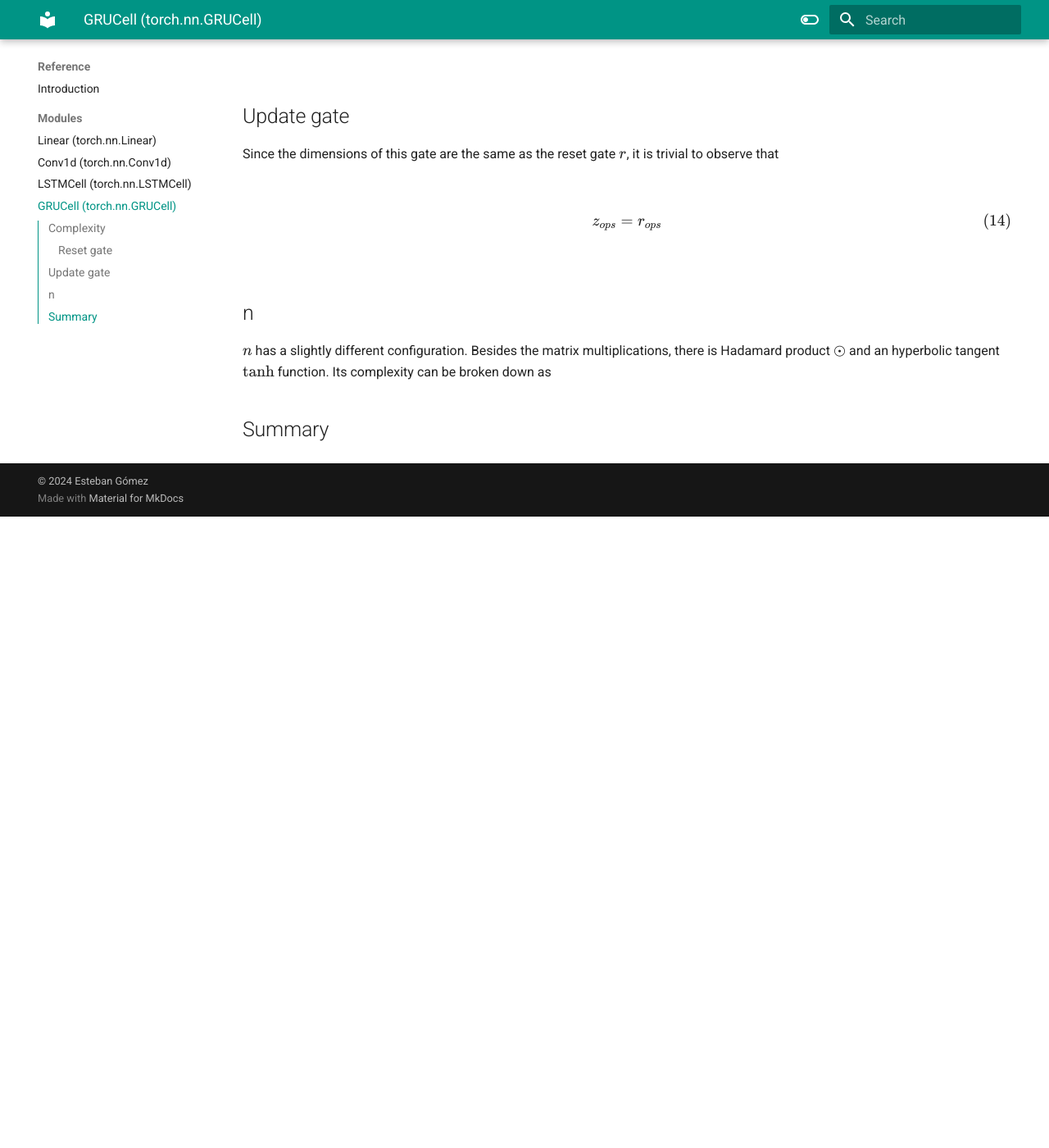
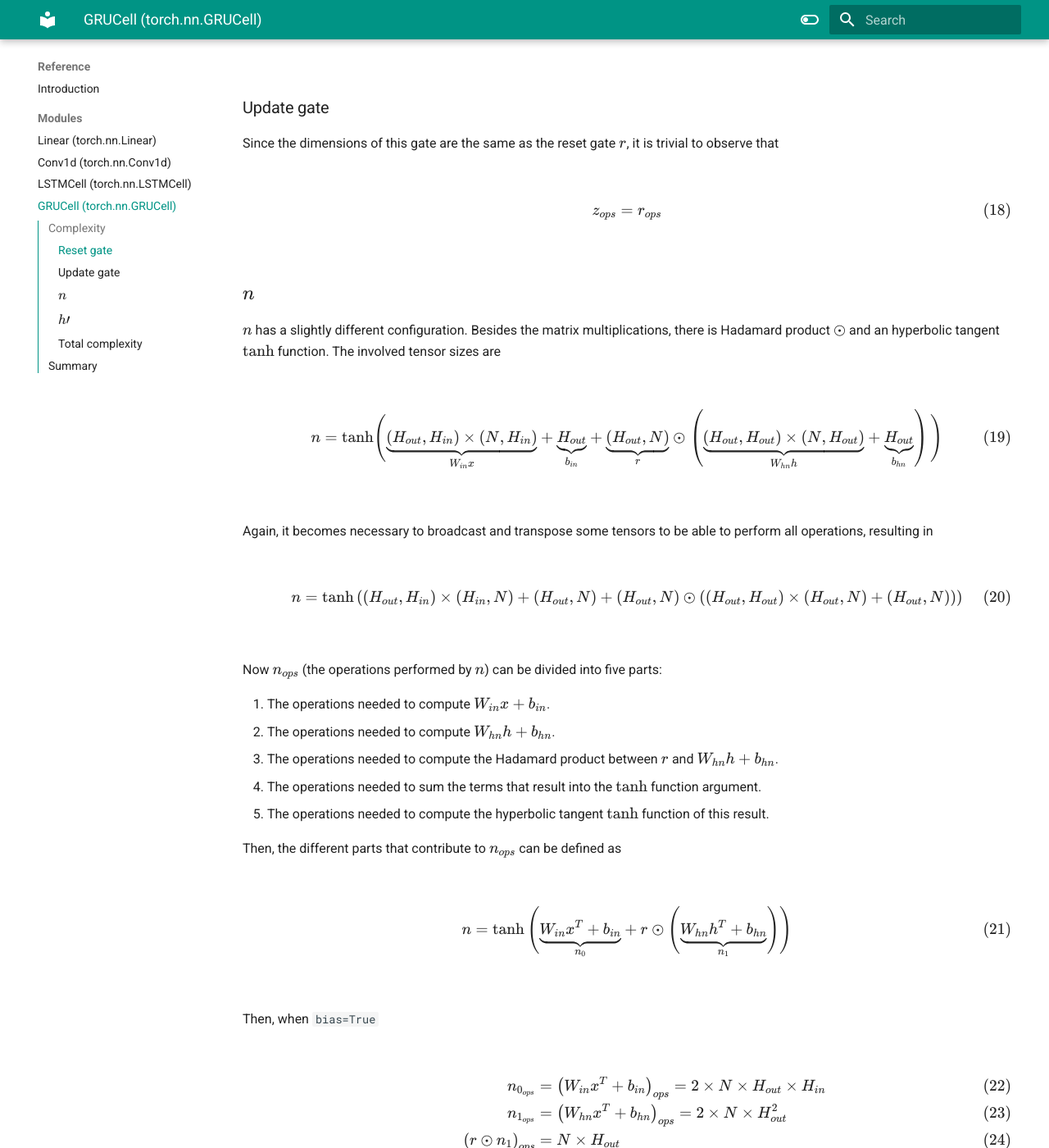
Before and after one commit to eagomez2/moduleprofiler, an MkDocs documentation site: the page built from docs/modules/grucell.md, in a window 1280 px wide and 1400 px high, scrolled down 2645 px. Shown: the whole window at 82% size. Built offline with MkDocs 1.6.1 and Material for MkDocs 9.7.7, drawn with Linux system fonts in a browser that asks for light colours; before the commit the page ends 3275 px from its top, so only the background shows below that; some of the changed text lies outside the part shown.

Commit message:
Update GRUCell and LSTMCell docs

```diff
--- a/docs/modules/grucell.md
+++ b/docs/modules/grucell.md
@@ -47,7 +47,7 @@
 
 This will result in a tensor of shape $\left(H_{out}, N\right)$. To estimate the complexity of this operation, it is possible to reuse the results from [`torch.nn.Linear`](./linear.md) for both matrix multiplications and add the sigmoid operations $\sigma$. $r_{ops}$ (the operations of the reset gate $r$) can be then broken down into four parts:
 
-1. The operations to needed compute $W_{ir}x+b_{ir}$.
+1. The operations needed to compute $W_{ir}x+b_{ir}$.
 2. The operations needed to compute $W_{hi}h+b_{hi}$.
 3. The operations needed to sum both results.
 4. The operations needed to compute the sigmoid function $\sigma$ of this result.
@@ -56,7 +56,7 @@
 
 $$
 \begin{align}
-    r &= \sigma\left(\underbrace{W_{ir}x^T+b_{ir}}_{r_0}+\underbrace{W_{hr}h^T+b_{hr}}_{r_1}\right)
+    r = \sigma\left(\underbrace{W_{ir}x^T+b_{ir}}_{r_0}+\underbrace{W_{hr}h^T+b_{hr}}_{r_1}\right)
 \end{align}
 $$
 
@@ -85,7 +85,7 @@
 \end{align}
 $$
 
-## Update gate
+### Update gate
 Since the dimensions of this gate are the same as the reset gate $r$, it is trivial to observe that
 
 $$
@@ -94,7 +94,117 @@
 \end{equation}
 $$
 
-## n
-$n$ has a slightly different configuration. Besides the matrix multiplications, there is Hadamard product $\odot$ and an hyperbolic tangent $\text{tanh}$ function. Its complexity can be broken down as
+### $n$
+$n$ has a slightly different configuration. Besides the matrix multiplications, there is Hadamard product $\odot$ and an hyperbolic tangent $\text{tanh}$ function. The involved tensor sizes are
+
+$$
+\begin{align}
+    n = \text{tanh}\Bigg(\underbrace{\left(H_{out}, H_{in}\right) \times \left(N, H_{in}\right)}_{W_{in}x} + \underbrace{H_{out}}_{b_{in}} + \underbrace{\left(H_{out}, N\right)}_{r}\odot\left(\underbrace{\left(H_{out}, H_{out}\right) \times \left(N, H_{out}\right)}_{W_{hn}h} + \underbrace{H_{out}}_{b_{hn}}\right)\Bigg)
+\end{align}
+$$
+
+Again, it becomes necessary to broadcast and transpose some tensors to be able to perform all operations, resulting in
+
+$$
+\begin{align}
+    n = \text{tanh}\left(\left(H_{out}, H_{in}\right) \times \left(H_{in}, N\right) + \left(H_{out}, N\right) + \left(H_{out}, N\right)\odot\left(\left(H_{out}, H_{out}\right) \times \left(H_{out}, N\right) + \left(H_{out}, N\right)\right)\right)
+\end{align}
+$$
+
+Now $n_{ops}$ (the operations performed by $n$) can be divided into five parts:
+
+1. The operations needed to compute $W_{in}x+b_{in}$.
+2. The operations needed to compute $W_{hn}h+b_{hn}$.
+3. The operations needed to compute the Hadamard product between $r$ and $W_{hn}h+b_{hn}$.
+4. The operations needed to sum the terms that result into the $\text{tanh}$ function argument.
+5. The operations needed to compute the hyperbolic tangent $\text{tanh}$ function of this result.
+
+Then, the different parts that contribute to $n_{ops}$ can be defined as
+
+$$
+\begin{align}
+    n = \text{tanh}\left(\underbrace{W_{in}x^T+b_{in}}_{n_0}+r\odot\left(\underbrace{W_{hn}h^T+b_{hn}}_{n_1}\right)\right)
+\end{align}
+$$
+
+Then, when `bias=True`
+
+$$
+\begin{align}
+n_{0_{ops}} &= \left(W_{in}x^T+b_{in}\right)_{ops} = 2\times N\times H_{out}\times H_{in} \\
+n_{1_{ops}} &= \left(W_{hn}x^T+b_{hn}\right)_{ops} = 2\times N\times H_{out}^2 \\
+\left(r\odot n_1\right)_{ops} &= N\times H_{out} \\
+\left(n_0+r\odot n_1\right)_{ops} &= N\times H_{out} \\
+\text{tanh}_{ops} &= 7\times N\times H_{out} \\
+n_{ops} &= N\times H_{out}\left(9+2\left(H_{in}+H_{out}\right)\right)
+\end{align}
+$$
+
+and when `bias=False`
+
+$$
+\begin{align}
+n_{0_{ops}} &= \left(W_{in}x^T\right)_{ops} = N\times H_{out}\times \left(2\times H_{in}-1\right) \\
+n_{1_{ops}} &= \left(W_{hn}x^T\right)_{ops} = N\times H_{out}\times \left(2\times H_{out}-1\right) \\
+\left(r\odot n_1\right)_{ops} &= N\times H_{out} \\
+\left(n_0+r\odot n_1\right)_{ops} &= N\times H_{out} \\
+\text{tanh}_{ops} &= 7\times N\times H_{out} \\
+n_{ops} &= N\times H_{out}\left(9+2\left(H_{in}+H_{out}-1\right)\right)
+\end{align}
+$$
+
+!!! note
+    Please note that there are many possible formulations for the amount of operations carried out by $\text{tanh}$. In this calculation, the formula mentioned at the beginning is what is being used. In such a case, there are 7 operations per element are: x4 exponentials, x1 sum, x1 difference and x1 division. Please also note that we are ignoring sign inversion operations, assuming these will usually have a negligible computational cost.
+
+### $h\prime$
+The operations computed to obtain $h\prime$ can be divided into four parts:
+
+1. The operations needed to subtract $\left(1-z\right)$.
+2. The operations needed to compute the Hadamard product between $\left(1-z\right)$ and $n$.
+3. The operations needed to compute the Hadamard product between $z$ and $h$.
+4. The operations needed to sum both Hadamard product results.
+
+In this case, all operations are element wise operations, therefore it is trivial to see that every part will contribute with $N\times H_{out}$ operations, therefore
+
+$$
+\begin{align}
+h\prime_{ops} &= 4\times N\times H_{out}
+\end{align}
+$$
+
+### Total complexity
+Finally, the total complexity is the sum of all individual contributions
+
+$$
+\begin{align}
+    \text{GRUCell}_{ops}=r_{ops}+z_{ops}+n_{ops}+h\prime_{ops}
+\end{align}
+$$
+
+In the case of `bias=True`, the total number of operations is
+
+$$
+\begin{align}
+    \text{GRUCell}_{ops}&= \underbrace{4\times N\times H_{out}\left(2+H_{in}+ H_{out}\right)}_{r_{ops}+z_{ops}} \nonumber \\
+    &\quad + \underbrace{N\times H_{out}\left(9+2\left(H_{in}+H_{out}\right)\right)}_{n_{ops}}
+    \nonumber \\
+    &\quad + \underbrace{4\times N\times H_{out}}_{h\prime_{ops}}
+    \nonumber \\
+    \text{GRUCell}_{ops}&= 6\times N \times H_{out} \left(H_{in}+H_{out}+3.5\right)
+\end{align}
+$$
+
+and for `bias=False`
+
+$$
+\begin{align}
+    \text{GRUCell}_{ops}&= \underbrace{4\times N\times H_{out}\left(1+H_{in}+ H_{out}\right)}_{r_{ops}+z_{ops}} \nonumber \\
+    &\quad + \underbrace{N\times H_{out}\left(9+2\left(H_{in}+H_{out}-1\right)\right)}_{n_{ops}}
+    \nonumber \\
+    &\quad + \underbrace{4\times N\times H_{out}}_{h\prime_{ops}}
+    \nonumber \\
+    \text{GRUCell}_{ops}&= 6\times N \times H_{out} \left(H_{in}+H_{out}+2.5\right)
+\end{align}
+$$
 
 ## Summary
```
Also changed, not shown: other parts of docs/modules/grucell.md (+5 -5 lines), docs/modules/lstmcell.md (+2 -2 lines).
